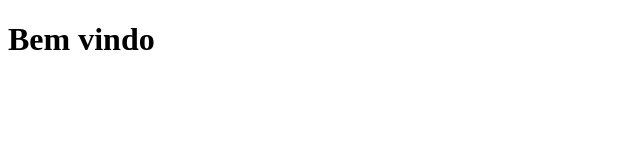
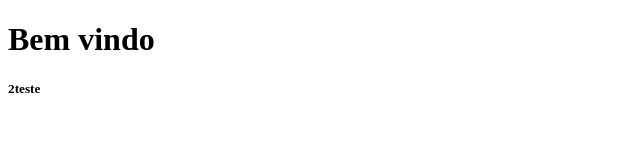
Before and after one commit to Jardheson/projeto, a plain HTML site: page index.html in a window 1280 px wide. Shown: the full height of the page, 0-640 px from the left. Drawn offline with Linux system fonts and the light colour scheme.

Commit message:
obrigado

```diff
--- a/index.html
+++ b/index.html
@@ -7,5 +7,6 @@
 </head>
 <body>
     <h1>Bem vindo</h1>
+    <h5>2teste</h5>
 </body>
 </html>
```
